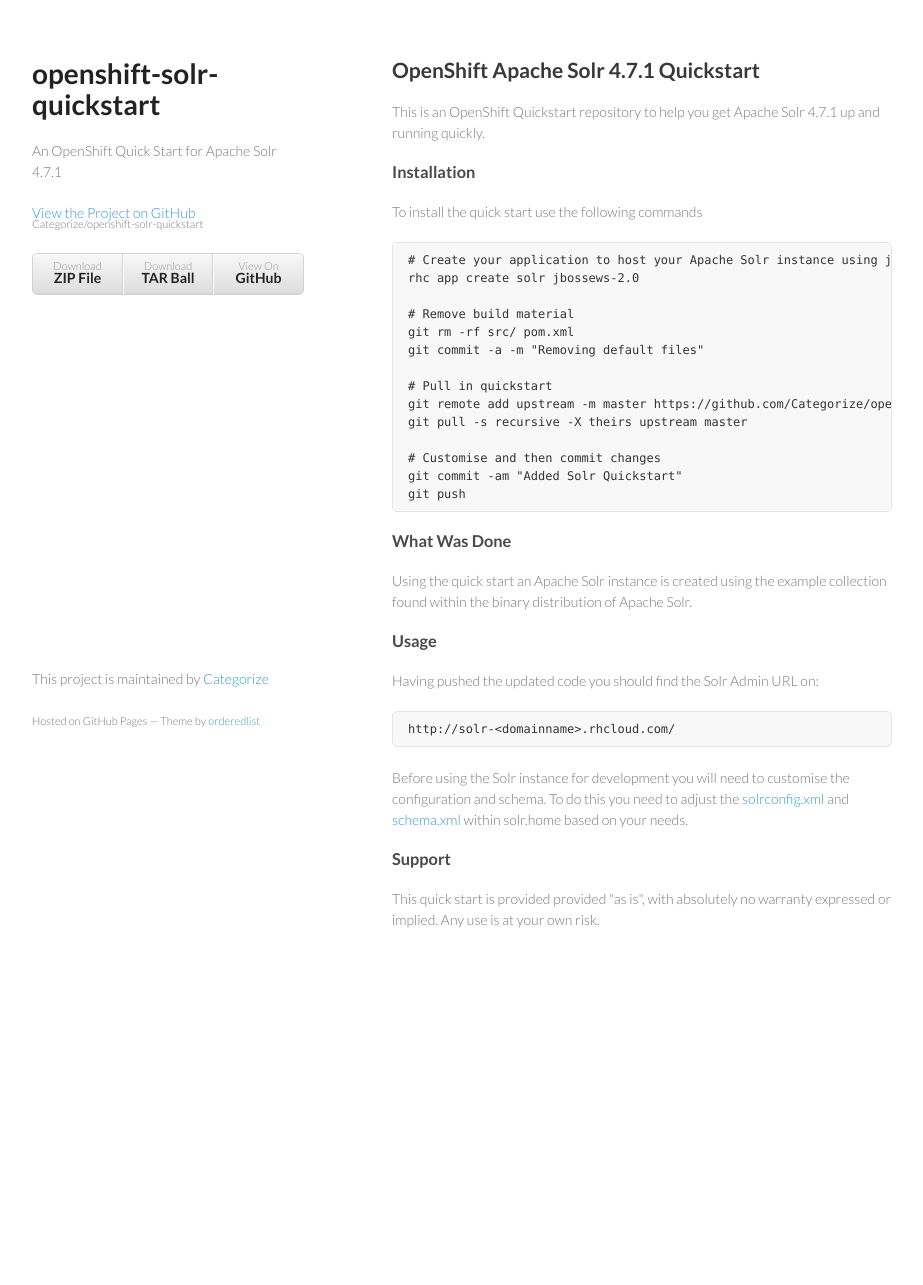
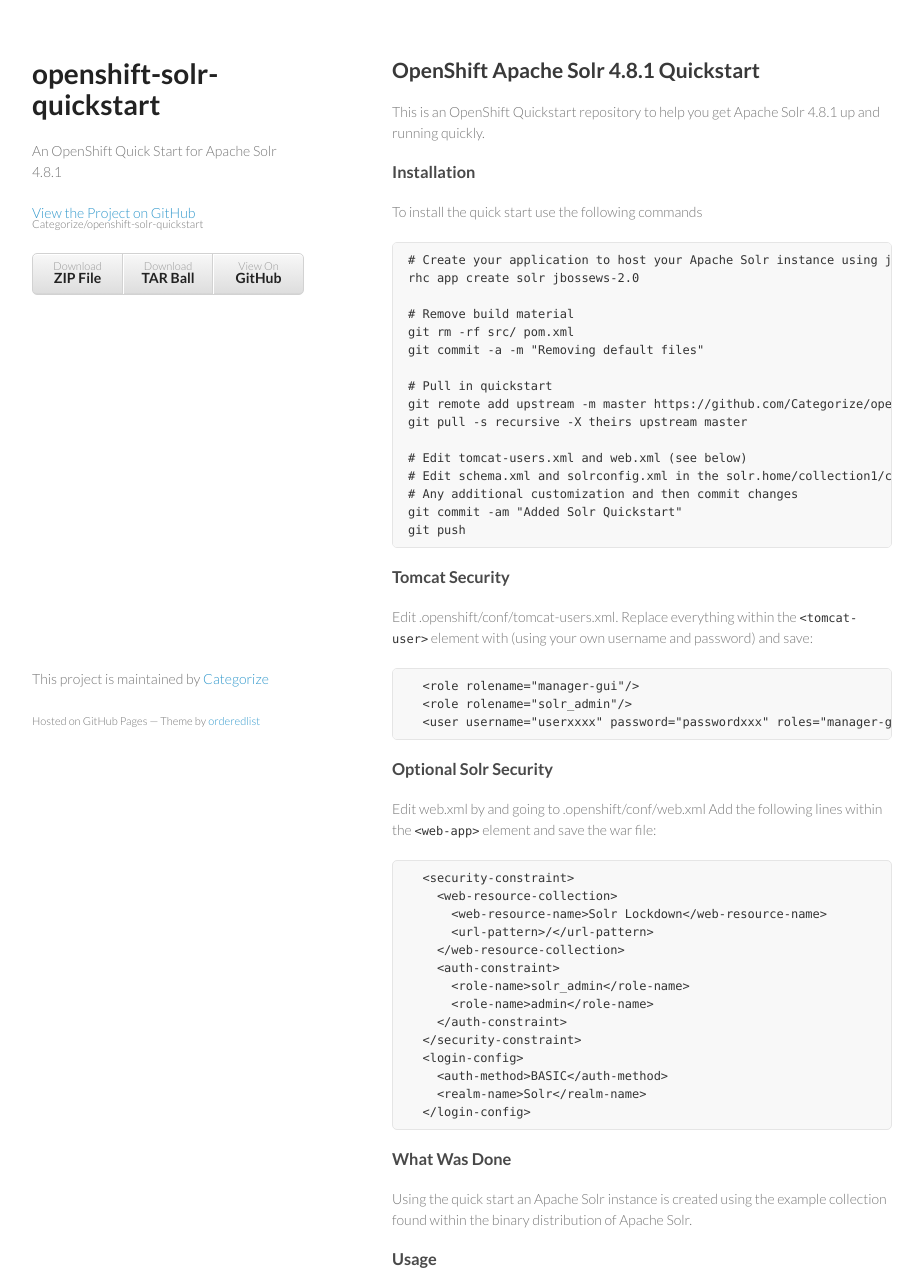
Before and after one commit to LogicalSpark/openshift-solr-quickstart, a plain HTML site: page index.html in a window 1280 px wide. Shown: the top 1285 px of the page, without its empty margins (178-1101 px from the left). Before the commit the page ends 1000 px from the top, so only its background shows below. Drawn offline with Linux system fonts and the light colour scheme.

```diff
--- a/index.html
+++ b/index.html
@@ -16,7 +16,7 @@
     <div class="wrapper">
       <header>
         <h1>openshift-solr-quickstart</h1>
-        <p>An OpenShift Quick Start for Apache Solr 4.7.1</p>
+        <p>An OpenShift Quick Start for Apache Solr 4.8.1</p>
 
         <p class="view"><a href="https://github.com/Categorize/openshift-solr-quickstart">View the Project on GitHub <small>Categorize/openshift-solr-quickstart</small></a></p>
 
@@ -29,9 +29,9 @@
       </header>
       <section>
         <h2>
-<a name="openshift-apache-solr-471-quickstart" class="anchor" href="#openshift-apache-solr-471-quickstart"><span class="octicon octicon-link"></span></a>OpenShift Apache Solr 4.7.1 Quickstart</h2>
+<a name="openshift-apache-solr-481-quickstart" class="anchor" href="#openshift-apache-solr-481-quickstart"><span class="octicon octicon-link"></span></a>OpenShift Apache Solr 4.8.1 Quickstart</h2>
 
-<p>This is an OpenShift Quickstart repository to help you get Apache Solr 4.7.1 up and running quickly.</p>
+<p>This is an OpenShift Quickstart repository to help you get Apache Solr 4.8.1 up and running quickly.</p>
 
 <h3>
 <a name="installation" class="anchor" href="#installation"><span class="octicon octicon-link"></span></a>Installation</h3>
@@ -49,9 +49,43 @@ git commit -a -m "Removing default files"
 git remote add upstream -m master https://github.com/Categorize/openshift-solr-quickstart.git
 git pull -s recursive -X theirs upstream master
 
-# Customise and then commit changes
+# Edit tomcat-users.xml and web.xml (see below)
+# Edit schema.xml and solrconfig.xml in the solr.home/collection1/conf/ folder
+# Any additional customization and then commit changes
 git commit -am "Added Solr Quickstart"
 git push
+</code></pre>
+
+<h3>
+<a name="tomcat-security" class="anchor" href="#tomcat-security"><span class="octicon octicon-link"></span></a>Tomcat Security</h3>
+
+<p>Edit .openshift/conf/tomcat-users.xml. Replace everything within the <code>&lt;tomcat-user&gt;</code> element with (using your own username and password) and save:</p>
+
+<pre><code>  &lt;role rolename="manager-gui"/&gt;
+  &lt;role rolename="solr_admin"/&gt;
+  &lt;user username="userxxxx" password="passwordxxx" roles="manager-gui,solr_admin"/&gt;
+</code></pre>
+
+<h3>
+<a name="optional-solr-security" class="anchor" href="#optional-solr-security"><span class="octicon octicon-link"></span></a>Optional Solr Security</h3>
+
+<p>Edit web.xml by and going to .openshift/conf/web.xml
+Add the following lines within the <code>&lt;web-app&gt;</code> element and save the war file:</p>
+
+<pre><code>  &lt;security-constraint&gt;
+    &lt;web-resource-collection&gt;
+      &lt;web-resource-name&gt;Solr Lockdown&lt;/web-resource-name&gt;
+      &lt;url-pattern&gt;/&lt;/url-pattern&gt;
+    &lt;/web-resource-collection&gt;
+    &lt;auth-constraint&gt;
+      &lt;role-name&gt;solr_admin&lt;/role-name&gt;
+      &lt;role-name&gt;admin&lt;/role-name&gt;
+    &lt;/auth-constraint&gt;
+  &lt;/security-constraint&gt;
+  &lt;login-config&gt;
+    &lt;auth-method&gt;BASIC&lt;/auth-method&gt;
+    &lt;realm-name&gt;Solr&lt;/realm-name&gt;
+  &lt;/login-config&gt;
 </code></pre>
 
 <h3>
```
Also changed, not shown: params.json (+1 -1 lines).
